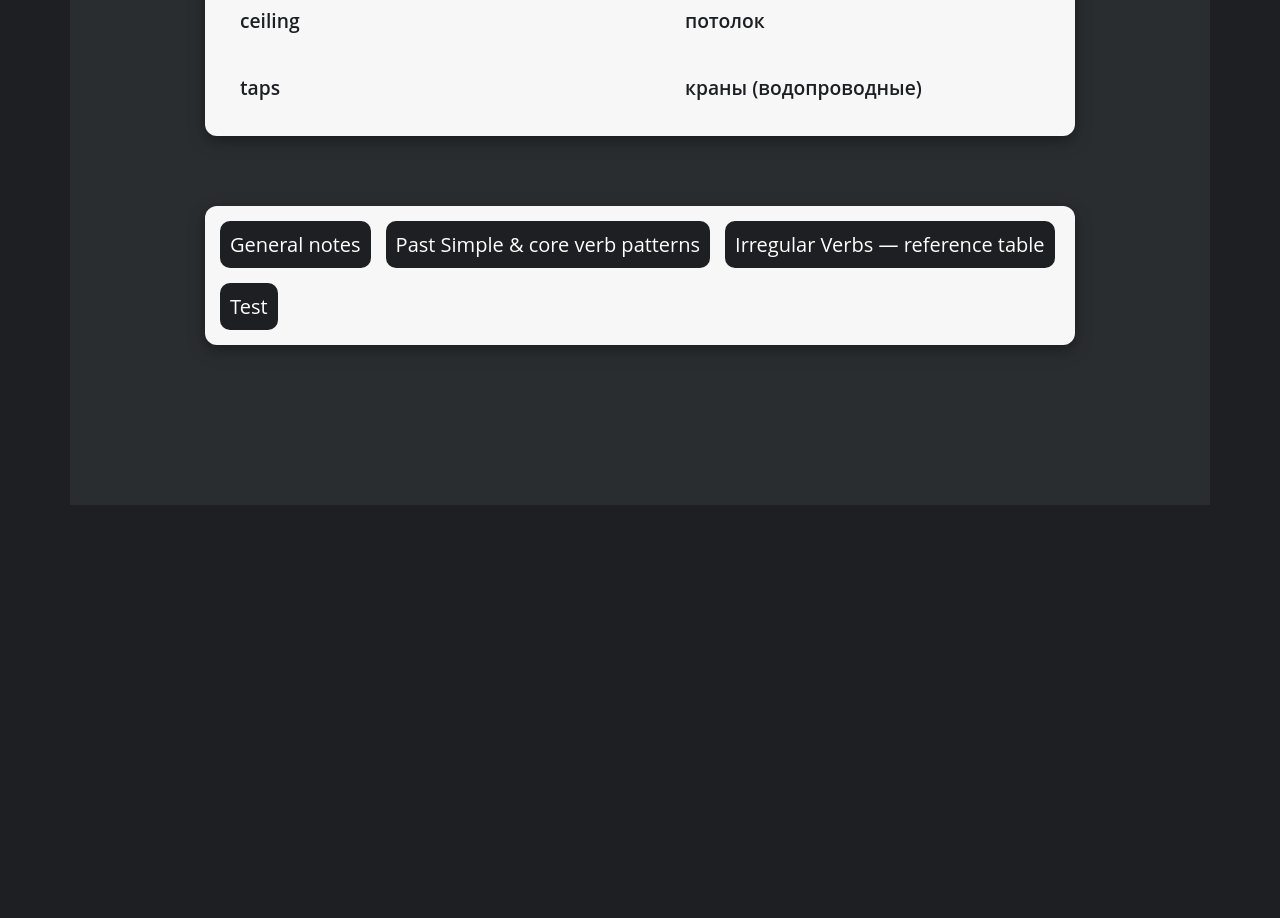
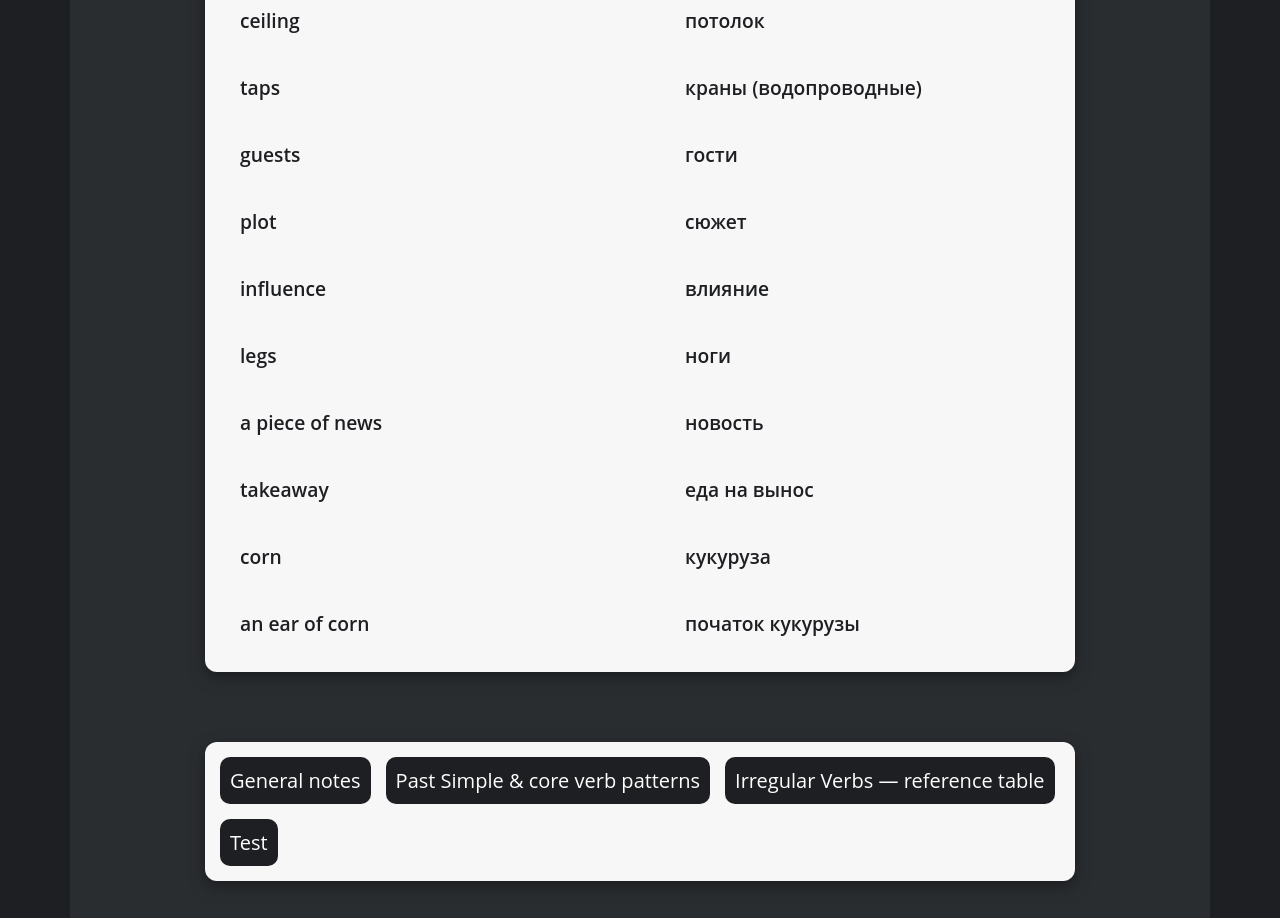
Before and after one commit to obigreen/lingva-ai, a React (Create React App) app: page /#/nouns in a window 1280 px wide. Shown: the part 9760-10678 px from the top of the page. Before the commit the page ends 10265 px from the top, so only its background shows below. Built offline with nearby package versions, Linux system fonts and the light colour scheme.

Commit message:
added new words from last lesons

```diff
--- a/src/english/en-components/data/categoriesData.ts
+++ b/src/english/en-components/data/categoriesData.ts
@@ -66,7 +66,10 @@ export const categoriesData = {
         {source: 'tidy', target: 'аккуратный, опрятный'},
         {source: 'untidy', target: 'неопрятный, в беспорядке'},
         {source: 'valuable', target: 'ценный'},
-        {source: 'composed', target: 'спокойный, собранный'}
+        {source: 'composed', target: 'спокойный, собранный'},
+        {source: 'fascinating', target: 'увлекательный, захватывающий'},
+        {source: 'addicted', target: 'зависимый (обычно: addicted to)'},
+        {source: 'convenient', target: 'удобный, подходящий'}
     ],
     arrAdverbs: [
         {source: 'near', target: 'рядом'},
@@ -110,7 +113,8 @@ export const categoriesData = {
         {source: 'unfortunately', target: 'к сожалению'},
         {source: 'rarely', target: 'редко'},
         {source: 'probably', target: 'вероятно, возможно'},
-        {source: 'suddenly', target: 'вдруг, внезапно'}
+        {source: 'suddenly', target: 'вдруг, внезапно'},
+        {source: 'easily', target: 'легко, без труда'}
     ],
     arrConjunctionsAndParticle: [
         {source: 'so', target: 'так'},
@@ -266,7 +270,15 @@ export const categoriesData = {
         {source: 'value', target: 'ценность'},
         {source: 'central heating', target: 'центральное отопление'},
         {source: 'ceiling', target: 'потолок'},
-        {source: 'taps', target: 'краны (водопроводные)'}
+        {source: 'taps', target: 'краны (водопроводные)'},
+        {source: 'guests', target: 'гости'},
+        {source: 'plot', target: 'сюжет'},
+        {source: 'influence', target: 'влияние'},
+        {source: 'legs', target: 'ноги'},
+        {source: 'a piece of news', target: 'новость'},
+        {source: 'takeaway', target: 'еда на вынос'},
+        {source: 'corn', target: 'кукуруза'},
+        {source: 'an ear of corn', target: 'початок кукурузы'}
     ],
     arrPhrases: [
         {source: 'Me too', target: 'Я тоже'},
@@ -366,6 +378,8 @@ export const categoriesData = {
         {source: 'By the way', target: 'Кстати'},
         {source: 'put it into the box', target: 'положи это в коробку'},
         {source: 'Be crazy about', target: 'очень сильно любить / обожать / быть без ума от чего-то'},
+        {source: 'for decades to come', target: 'на десятилетия вперёд'},
+        {source: 'Trick or treat', target: 'Сладость или гадость'},
     ],
     arrPrepositions: [
         {source: 'for', target: 'для'},
@@ -538,7 +552,13 @@ export const categoriesData = {
         {source: 'arrange', target: 'организовывать, договариваться'},
         {source: 'to promise', target: 'обещать'},
         {source: 'complained', target: 'жаловаться (прош. вр.)'},
-        {source: 'promise', target: 'обещать'}
+        {source: 'promise', target: 'обещать'},
+        {source: 'thought', target: 'думал (сот)'},
+        {source: 'appears', target: 'появляется'},
+        {source: 'appeared', target: 'появился'},
+        {source: 'disappear', target: 'исчезать'},
+        {source: 'invented', target: 'изобрёл, придумал'},
+        {source: 'to inspire', target: 'вдохновлять'}
     ],
     arrFromMyVideo: [
         {source: 'Listen', target: 'слушать'},
```
